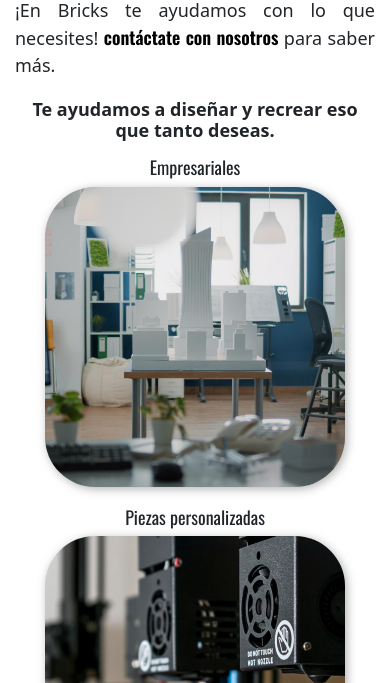
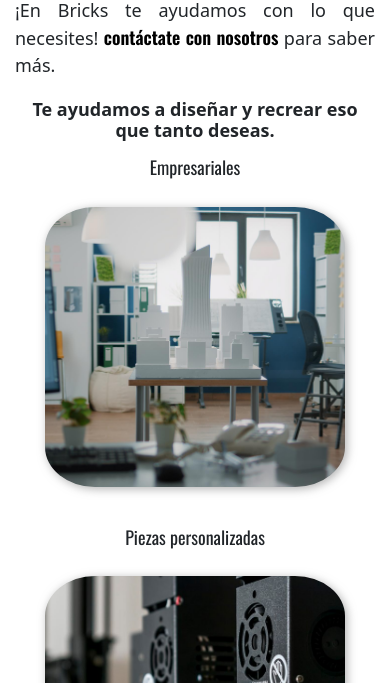
Before and after one commit to Gilbertomendozaf/Bricks, a website: page Pages/servicios.html in a window 390 px wide. Shown: the part 161-844 px from the top of the page. Drawn offline with nearby package versions, Linux system fonts and the light colour scheme.

Commit message:
Entrega proyecto final

```diff
--- a/scss/layout/_media.scss
+++ b/scss/layout/_media.scss
@@ -244,7 +244,7 @@
 		}
 	}
 	.container-servicios{
-        grid-template-columns: repeat(auto-fit, minmax(500px, 1fr));
+        grid-template-columns: minmax(500px, 1fr);
     }
     .carta-servicios{
         img{
@@ -270,7 +270,7 @@
 
 @media (max-width: 620px) and (min-width:500px){
     .container-servicios{
-        grid-template-columns: repeat(auto-fit, minmax(400px, 1fr));
+        grid-template-columns: minmax(400px, 1fr);
     }
     .carta-servicios{
         img{
@@ -336,7 +336,7 @@
         }
     }
     .container-servicios{
-        grid-template-columns: repeat(auto-fit, minmax(350px, 1fr));
+        grid-template-columns: minmax(350px, 1fr);
     }
     .carta-servicios{
         img{
@@ -370,7 +370,7 @@
         }
     }
     .container-servicios{
-        grid-template-columns: repeat(auto-fit, minmax(300px, 1fr));
+        grid-template-columns: minmax(300px, 1fr);
         padding: 0;
     }
     .carta-servicios{
@@ -378,9 +378,9 @@
             width: 300px;
             height: 300px;
             border-radius: 50px;
-			padding: 0;
+			padding: 10px 0;
 			border: 0;
-			margin: 0;
+			margin: 10px 0;
         }
     }
 	.container-contacto{
@@ -400,19 +400,3 @@
         }
     }
 }
-// @media (max-width: 419px) and (min-width:320px){
-//     .container-hero {
-//         p {
-//             position: absolute;
-//             top: 10%;
-//             left: 3%;
-//             font-size: 25px;
-//             font-weight: 400;
-//             font-family:$typo-titulos;
-//             font-style: italic;
-//         }
-//         button {
-//             display: none;
-//         }
-//     }
-// }
```
Also changed, not shown: css/style.css.
